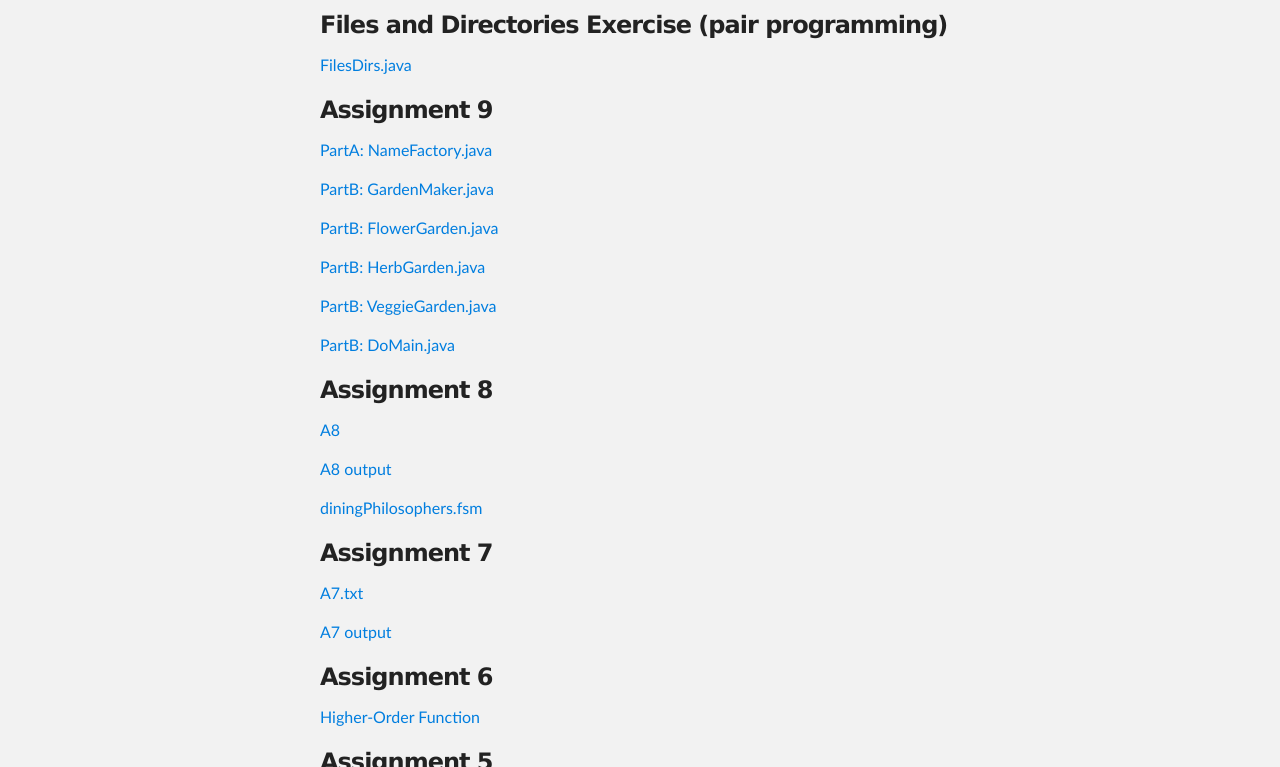
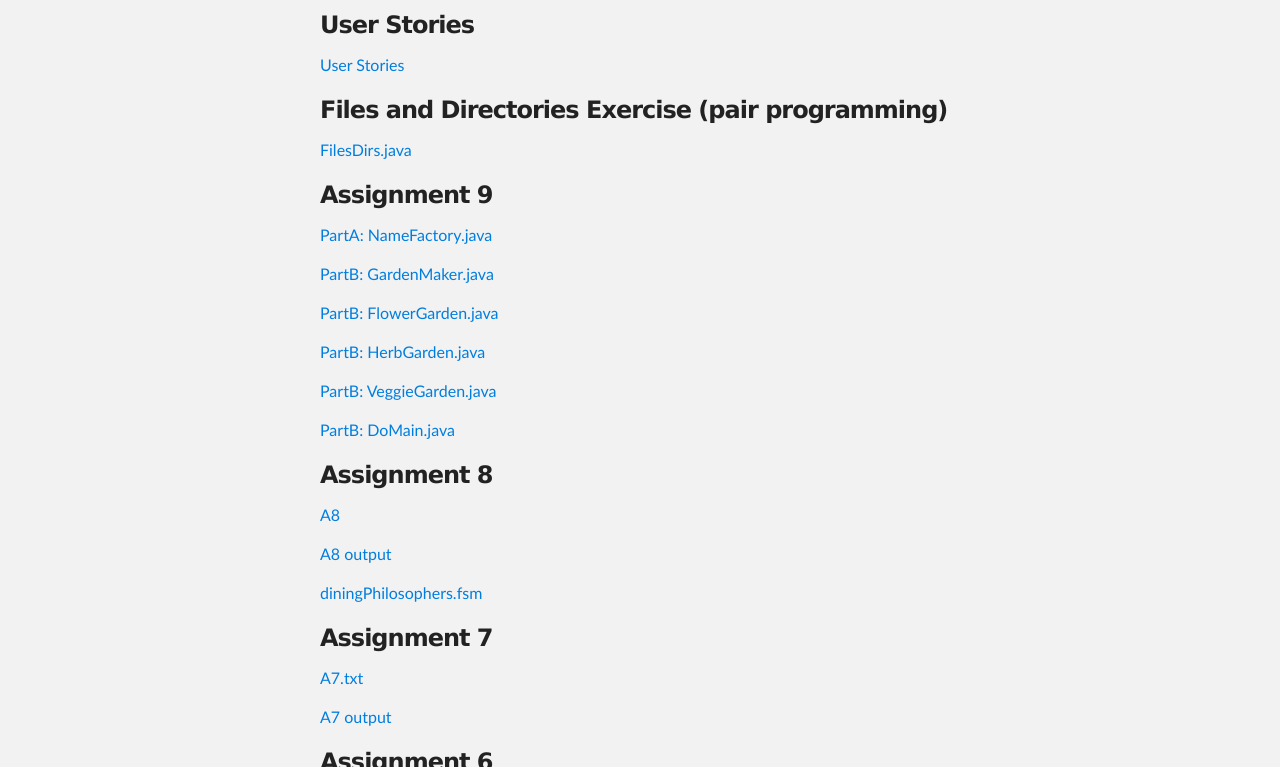
Before and after one commit to jsreese92/723, a plain HTML site: page index.html in a window 1280 px wide. Shown: the part 333-1100 px from the top of the page. Drawn offline with Linux system fonts and the light colour scheme.

Commit message:
user stories

```diff
--- a/index.html
+++ b/index.html
@@ -33,6 +33,14 @@
       <section id="main_content" class="inner">
         <h2>
 <a id="welcome-to-github-pages" class="anchor" href="#welcome-to-github-pages" aria-hidden="true"><span class="octicon octicon-link"></span></a>Example of ML implementations of ADTs.</h2>
+
+<h3>
+<a id="welcome-to-github-pages" class="anchor" href="#welcome-to-github-pages" aria-hidden="true"><span class="octicon octicon-link"></span></a>User Stories
+</h3>
+<p><a href ="https://raw.githubusercontent.com/jsreese92/723/master/voting/userStories.rtf"> User Stories </a></p>
+
+
+
 
 <h3>
 <a id="welcome-to-github-pages" class="anchor" href="#welcome-to-github-pages" aria-hidden="true"><span class="octicon octicon-link"></span></a>Files and Directories Exercise (pair programming)
```
